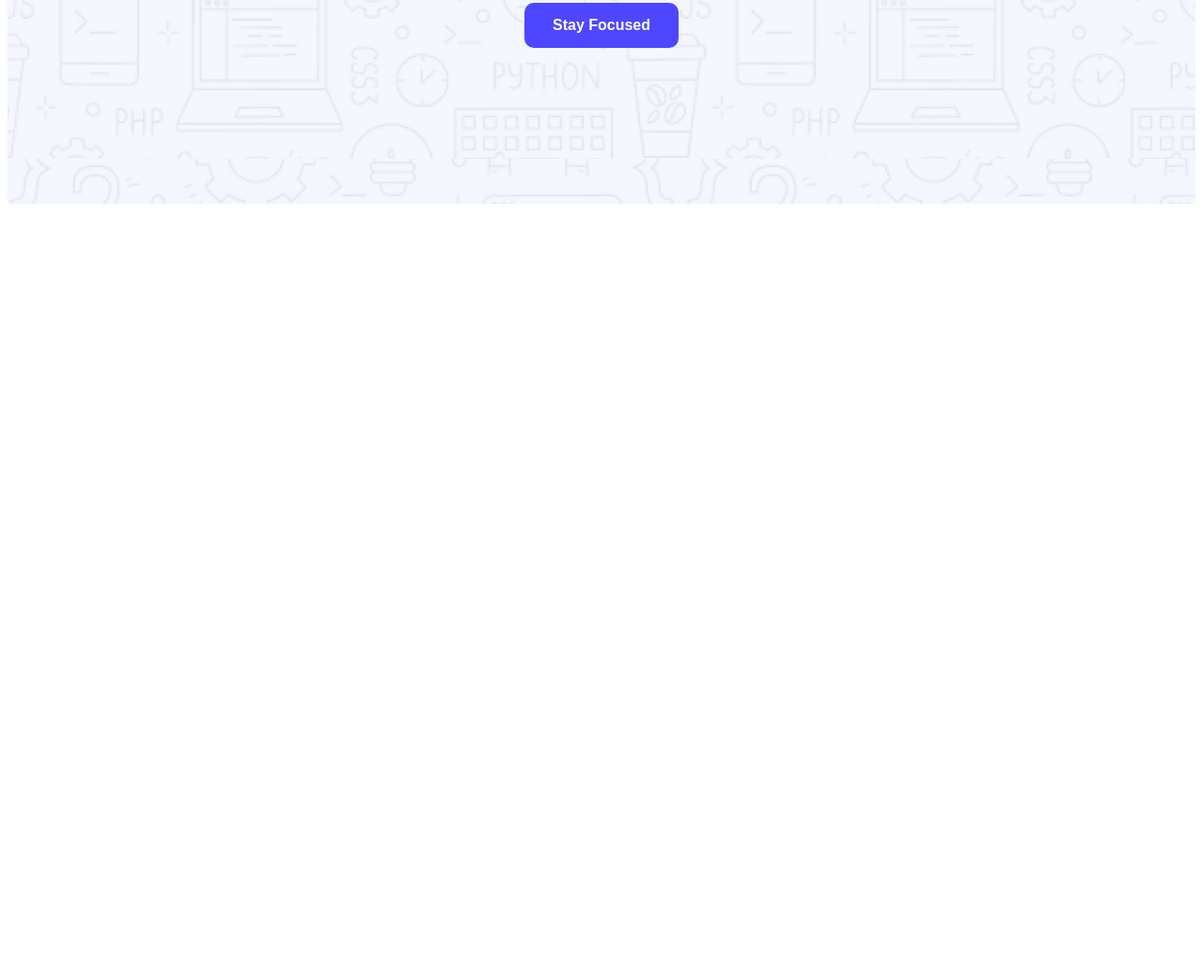
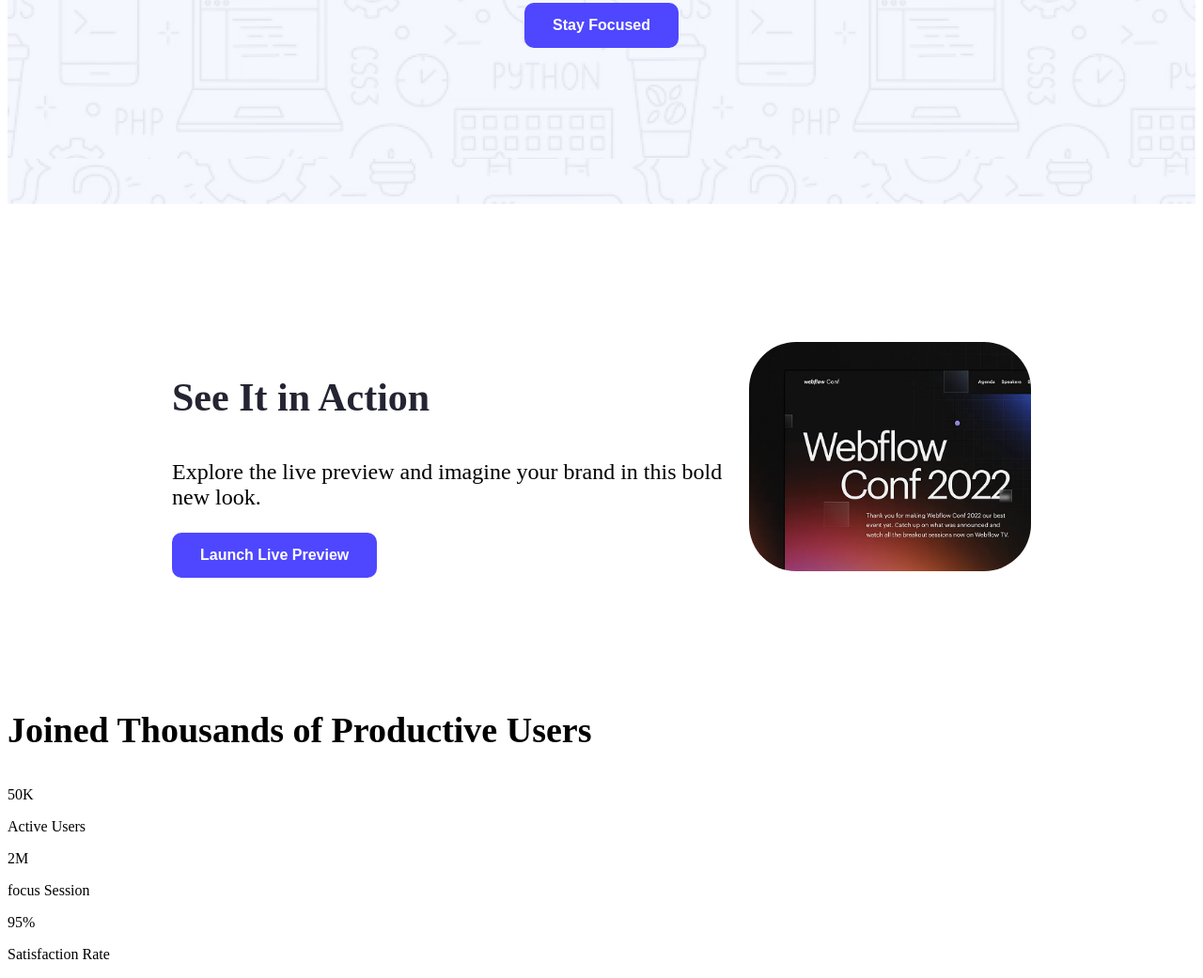
Before and after one commit to foyzullahafsar/first-assignment, a plain HTML site: page index.html in a window 1280 px wide. Shown: the part 491-1532 px from the top of the page at 94% size. Before the commit the page ends 800 px from the top, so only its background shows below. Drawn offline with Linux system fonts and the light colour scheme.

Commit message:
add action section

```diff
--- a/index.html
+++ b/index.html
@@ -8,17 +8,42 @@
 </head>
 <body>
    <header>
-        <nav>
+        <nav class="nav-banner">
             <h3 class="clr-1 nav-log">AF<span class="clr-2">sa</span>R</h3>
             <a href=""><button class="btn">Sing Up</button></a>
         </nav>
-        <div>
+        <div class="action-1">
             <p class="div-dec clr-2">Cool Dark UI Template for <br> Webflow Agencies!</p>
             <a href=""><button class="btn">Stay Focused</button></a>
         </div>
    </header>
    <main>
+    <nav class="nav-action">
+        <div class="action">
+            <h3 class="clr-2 title">See It in Action</h3>
+            <p class="act-dec">Explore the live preview and imagine your brand in this bold new look.</p>
+            <a href=""><button class="btn">Launch Live Preview</button></a>
+        </div>
+        <img class="img" src="assets/wc-mini.png" alt="">
+    </nav>
+        <section class="user">
+            <h3 class="user-title">Joined Thousands of Productive Users</h3>
+            <div class="about-users">
+                <div class="about-user">
+                    <p class="user-amount">50K</p>
+                    <p class="user-type">Active Users</p>
+                </div>
+                <div class="about-user">
+                    <p class="user-amount">2M</p>
+                    <p class="user-type">focus Session</p>
+                </div>
+                <div class="about-user">
+                    <p class="user-amount">95%</p>
+                    <p class="user-type">Satisfaction Rate</p>
+                </div>
 
+            </div>
+        </section>
    </main>
    <footer>
 
--- a/style/styles.css
+++ b/style/styles.css
@@ -4,19 +4,30 @@ header{
     height: 700px;
 }
 /* nav style */
-nav{
+.nav-banner{
     display: flex;
     align-items: center;
     justify-content: space-between;
     padding: 0 40px 0 40px;
+}
+.nav-action{
+    display: flex;
+    align-items: center;
+    justify-content: space-between;
+    padding: 0 40px 0 40px;
+    margin: 140px 135px;
 
 }
 .nav-log{
     font-size: 34px;
 }
+.img{
+    width: 300px;
+    border-radius: 50px;
+}
 
 /* div style */
-div{
+.action-1{
     text-align: center;
     padding: 100px 0px 150px 0px;
 }
@@ -24,6 +35,27 @@ div{
     font-size: 65px;
     font-weight: bold;
     text-align: center;
+}
+.action{
+    justify-content: center;
+    align-items: center;
+
+}
+/* main style */
+.title{
+    font-size: 42px;
+    font-weight: bold;
+}
+.act-dec{
+    font-size: 24px;
+    font-weight: 100;
+}
+.user{
+
+}
+.user-title{
+    font-size: 38px;
+    font-weight: bold;
 }
 
 /* shear style */
```
